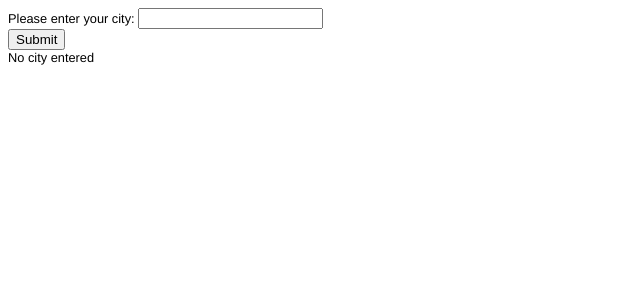
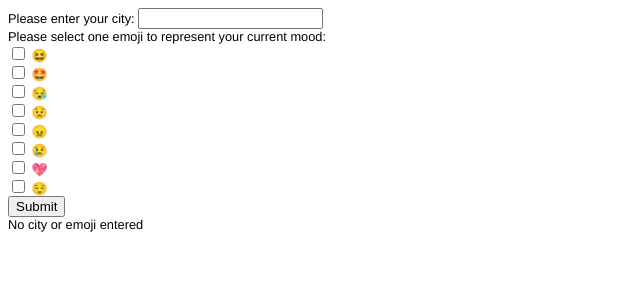
Before and after one commit to angelal3-1862917/HCDE310FinalProject, a Flask app: page /wresponse in a window 1280 px wide. Shown: the top 300 px of the page, without its empty margins (0-640 px from the left). Run offline with Flask 2, Linux system fonts and the light colour scheme; parts of the project's set-up code (start-up, migrations or seed data) failed here and were passed over.

Commit message:
finished project

```diff
--- a/main.py
+++ b/main.py
@@ -1,9 +1,30 @@
-import urllib.request, urllib.error, urllib.parse, json, webbrowser
+import urllib.request, urllib.error, urllib.parse, json, webbrowser, requests
 from flask import Flask, render_template, request
+
+import ssl
+ssl._create_default_https_context = ssl._create_unverified_context
 
 from spotifysecrets import CLIENT_ID, CLIENT_SECRET
 
 app = Flask(__name__)
+
+def one_emoji(emoji_name):
+    headers = {"User-Agent": "Mozilla/5.0 (Windows NT 10.0; Win64; x64)"}
+    param_key = {"access_key": "d9dad43868a372189f68abfb1902595f971b52b0"}
+    # emoji_name = "grinning-squinting-face"
+    baseurl = "https://emoji-api.com/emojis/" + emoji_name
+    mypage = requests.get(baseurl, headers=headers, params=param_key)
+    emojis = json.loads(mypage.text)
+    # print(emojis)
+    return emojis
+
+emojiStrings = ['grinning-squinting-face', 'star-struck', 'sleepy-face', 'worried-face', 'angry-face', 'crying-face','face-vomiting', 'sparkling-heart', 'relieved-face']
+
+emojiDict = {}
+for emoji in emojiStrings:
+    emojiDict[emoji] = one_emoji(emoji)[0]['character']
+    emoji_output = one_emoji(emoji)[0]['character']
+    #print(emoji_output)
 
 
 @app.route("/")
@@ -61,16 +82,10 @@ def print_weather(cities={}):
         return (dict["location"]["name"] + " temperature on %s: " % str(dict["location"]["localtime"]) + str(
             dict["current"]["temp_f"]))
 
-
-# locinfo = json.load(open("locinfo.json", "r"))
-# for loc in cities:
-#    llstring = "%s"%loc
-#    if llstring not in locinfo:
-#        locinfo[llstring] = get_weather_data(city=loc)
-
-# json.dump(locinfo, open("locinfo.json", "w"))
-
-
+def print_emoji(emojiStrings = {}):
+    for emoji_face in emojiStrings:
+        emoji_output = one_emoji(emoji_face)[0]['character']
+        return (emoji_output)
 
 class spotiClient():
     # I'm going to create a client class to handle requests to spotify
@@ -276,8 +291,33 @@ def weather_response_handler():
         elif temp >= 110 and temp < 120:
             song_index = 16
 
-        genre = 'r&b'
+        # get emoji input
+        select_emoji = request.args.getlist("emoji_type")
+        app.logger.info(select_emoji)
 
+            # Use emoji faces to return genres
+        print(select_emoji)
+        if select_emoji:
+            genre = ""
+            if select_emoji[0] == "crying-face":
+                genre = "blues"
+            elif select_emoji[0] == "relieved-face":
+                genre = "indie"
+            elif select_emoji[0] == "grinning-squinting-face":
+                genre = "alternative"
+            elif select_emoji[0] == "angry-face":
+                genre = "rap"
+            elif select_emoji[0] == "star-struck":
+                genre = 'pop'
+            elif select_emoji[0] == "worried-face":
+                genre = "grunge"
+            elif select_emoji[0] == "sleepy-face":
+                genre = "classical"
+            elif select_emoji[0] == "sparkling-heart":
+                genre = "r&b"
+
+
+        print('GENREEEEEEE:' + genre)
         tracks = search_by_genre(genre)
         # print(pretty(rnb_tracks))
 
@@ -296,14 +336,15 @@ def weather_response_handler():
         track_tempo_sorted = sorted(track_tempo, key=lambda k: k['tempo'])
 
         song = track_tempo_sorted[song_index]['track']
-        print("SONG NAMEMEMEMEMEMEME" + song.name)
+        print("SONG NAME" + song.name)
 
         print(track_tempo_sorted)
         return render_template("weathertemplate.html",
                                answer=str(song.name),
+                               url = str(song.url),
                                page_title="Your Song")
     else:
-        return render_template("weathertemplate.html", page_title="Weather Form - Error", prompt="No city entered")
+        return render_template("weathertemplate.html", page_title="Weather Form - Error", prompt="No city or emoji entered")
 
 
 # temp = weather_response_handler()
--- a/templates/weathertemplate.html
+++ b/templates/weathertemplate.html
@@ -19,6 +19,23 @@
 <form action = "wresponse" method = "get">
 	<label for = "weather">Please enter your city:</label>
 	<input type = "text" id = "weather" name = "weather" /><br />
+   <label for = "emoji">Please select one emoji to represent your current mood:</label><br />
+    <input type = "checkbox" id = "emoji" name = "emoji_type" value = "grinning-squinting-face" />
+    <label for = "emoji">😆</label><br />
+    <input type = "checkbox" id = "emoji" name = "emoji_type" value = "star-struck" />
+    <label for = "emoji">🤩</label><br />
+    <input type = "checkbox" id = "emoji" name = "emoji_type" value = "sleepy-face" />
+    <label for = "emoji">😪</label><br />
+    <input type = "checkbox" id = "emoji" name = "emoji_type" value = "worried-face" />
+    <label for = "emoji">😟</label><br />
+    <input type = "checkbox" id = "emoji" name = "emoji_type" value = "angry-face" />
+    <label for = "emoji">😠</label><br />
+    <input type = "checkbox" id = "emoji" name = "emoji_type" value = "crying-face" />
+    <label for = "emoji">😢</label><br />
+    <input type = "checkbox" id = "emoji" name = "emoji_type" value = "sparkling-heart" />
+    <label for = "emoji">💖</label><br />
+    <input type = "checkbox" id = "emoji" name = "emoji_type" value = "relieved-face" />
+    <label for = "emoji">😌</label><br />
 	<button type = "submit"> Submit </button>
 </form>
 {% if prompt %}
@@ -26,6 +43,8 @@
 {% endif %}
 {% if answer %}
 <br></br>
-<div class = "answerpage">{{answer}}</div>
+<div class = "answerpage">Your recommended song is: {{answer}}</div>
+<div class = "answerpage">Listen to it here: {{url}}</div>
+
 {% endif %}
 </body></html>
```
